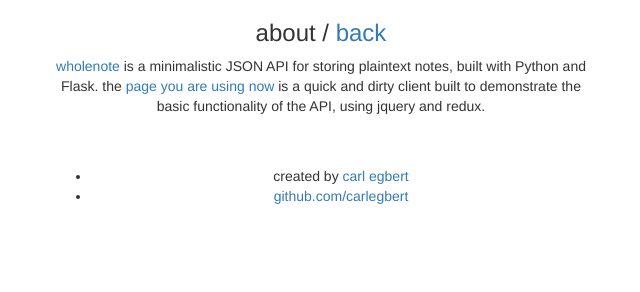
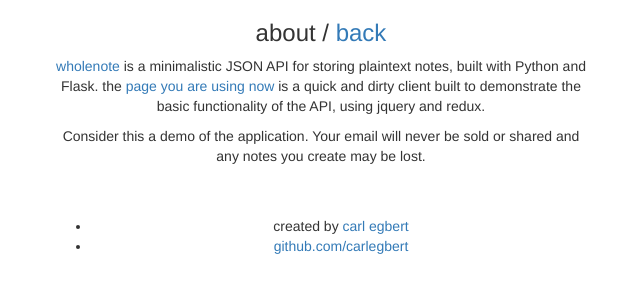
Before and after one commit to carlegbert/wholenote, a plain HTML site: page fnote/blueprints/page/templates/page/index.html in a window 1280 px wide. Shown: the whole page, without its empty margins (319-959 px from the left). Drawn offline with nearby package versions, Linux system fonts and the light colour scheme.

Commit message:
update about page content

```diff
--- a/fnote/blueprints/page/templates/page/index.html
+++ b/fnote/blueprints/page/templates/page/index.html
@@ -21,7 +21,12 @@
           and Flask. the <a href="https://github.com/carlegbert/wholenote/tree/master/client">
           page you are using now</a> is a quick and dirty client built to
           demonstrate the basic functionality of the API, using jquery and
-          redux.</p>
+          redux.
+        </p>
+        <p>
+          Consider this a demo of the application. Your email will never be sold or shared
+          and any notes you create may be lost.
+        </p>
         <br /><br />
         <ul class="text-center">
           <li>created by <a href="http://www.carlegbert.com">carl egbert</a></li>
```
Lines whose indentation alone changed are shown as unchanged.
